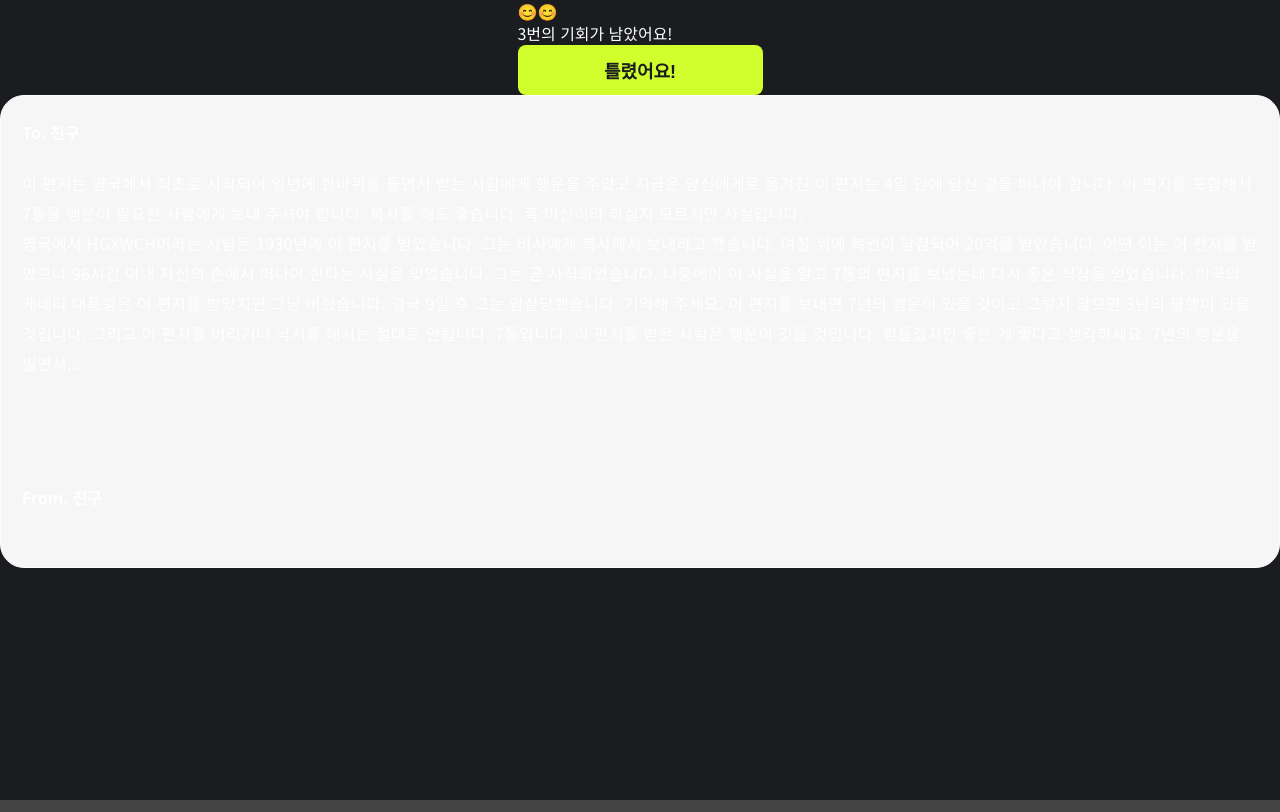
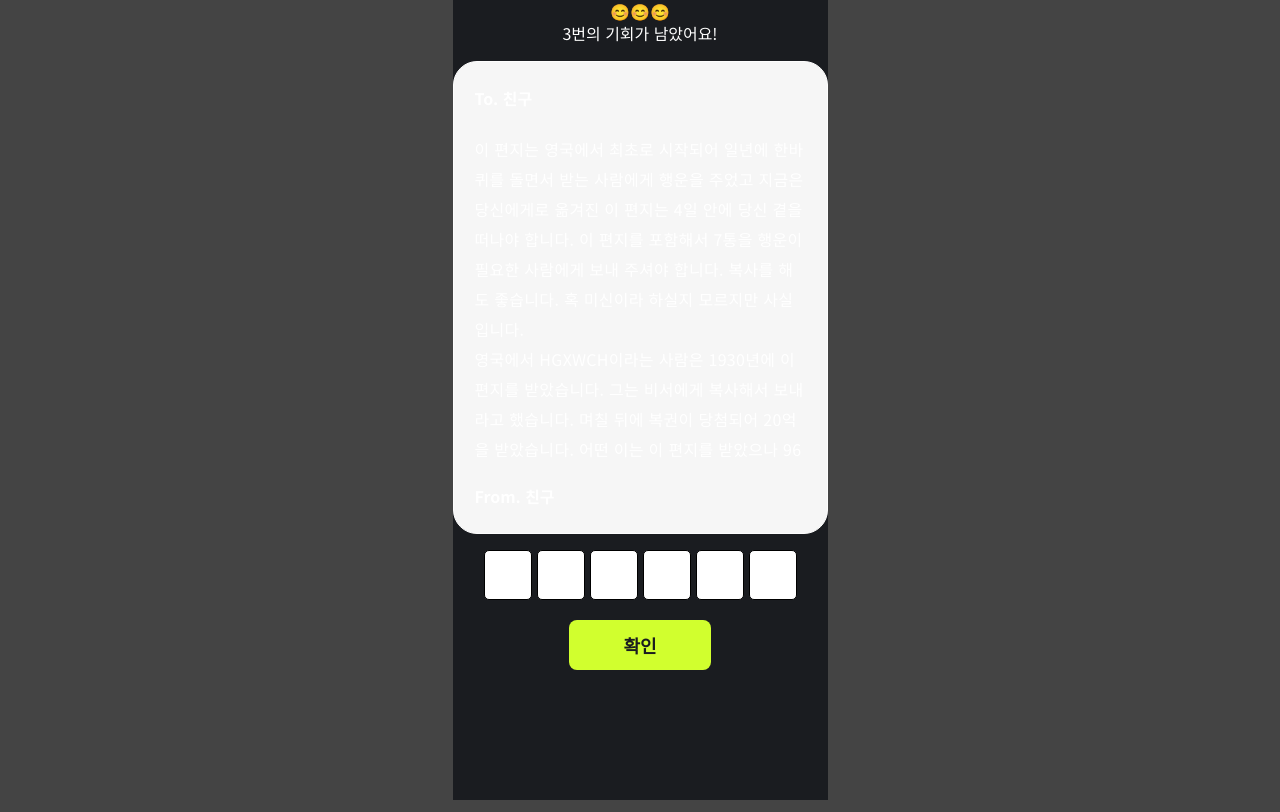
Before and after one commit to Catch-Letter/Catch-Letter-FE, a React (Vite) app: page /tryAnswer in a window 1280 px wide. Built offline with nearby package versions, Linux system fonts and the light colour scheme.

Commit message:
feat: 간격조정 및 3번 기회 후 잠시 후 다시 시도해주세요 문구로 변경 (#20)

```diff
--- a/src/App.tsx
+++ b/src/App.tsx
@@ -30,9 +30,9 @@ const App = () => {
               <Route path='/create' element={<CreatePost />} />
               <Route path='/postform' element={<CreatePostForm />} />
               <Route path='/success' element={<Success />} />
+              <Route path='/checkanswer' element={<CheckAnswer />} />
+              <Route path='/tryAnswer' element={<TryAnswer />} />
             </Route>
-            <Route path='/checkanswer' element={<CheckAnswer />} />
-            <Route path='/tryAnswer' element={<TryAnswer />} />
           </Routes>
         </Suspense>
       </BrowserRouter>
--- a/src/components/try-Counter/TryCounter.styles.tsx
+++ b/src/components/try-Counter/TryCounter.styles.tsx
@@ -0,0 +1,17 @@
+import { css } from '@emotion/react'
+
+export const TryCounterStyle = css`
+  display: flex;
+  flex-direction: column;
+  align-items: center;
+  margin-bottom: 16px;
+
+  .Emoji {
+    display: flex;
+    justify-content: center;
+  }
+
+  .Text {
+    font-size: 16px;
+  }
+`
--- a/src/components/try-Counter/TryCounter.tsx
+++ b/src/components/try-Counter/TryCounter.tsx
@@ -1,27 +1,19 @@
-import { Button } from '#/shared/ui/button'
-import { useState } from 'react'
+import { TryCounterStyle } from '#/components/try-Counter/TryCounter.styles'
 
-const emojis = ['😵', '😊', '😊😊']
+interface TryCounterProps {
+  chances: number
+}
 
-const TryCounter = () => {
-  const maxChances = 3
-  const [chances, setChances] = useState(maxChances)
+const emojis = ['😵', '😊', '😊😊', '😊😊😊']
 
-  const handleWrongAttempt = () => {
-    if (chances > 0) {
-      setChances(chances - 1)
-    }
-  }
-
+const TryCounter: React.FC<TryCounterProps> = ({ chances }) => {
   return (
-    <div className='flex flex-col items-center space-y-4 p-4 border rounded-lg shadow-md'>
-      <div className='text-2xl'>{emojis[chances - 1] || '😵'}</div>
-      <p className='text-lg font-semibold'>{chances}번의 기회가 남았어요!</p>
-      <Button onClick={handleWrongAttempt} disabled={chances === 0}>
-        틀렸어요!
-      </Button>
+    <div css={TryCounterStyle}>
+      <div className='Emoji'>{emojis[chances] || '😵'}</div>
+      <p className='Text'>
+        {chances === 0 ? '잠시 후 다시 시도해주세요' : `${chances}번의 기회가 남았어요!`}
+      </p>
     </div>
   )
 }
-
 export default TryCounter
--- a/src/pages/tryAnswer/TryAnswer.styles.tsx
+++ b/src/pages/tryAnswer/TryAnswer.styles.tsx
@@ -7,4 +7,13 @@ export const TryAnswerStyle = css`
   align-items: center;
   background-color: ${colors.grey[13]};
   height: 100vh;
+
+  .Input-area {
+    margin-top: 16px;
+  }
+
+  .button-area {
+    display: flex;
+    margin-top: 20px;
+  }
 `
--- a/src/pages/tryAnswer/TryAnswer.tsx
+++ b/src/pages/tryAnswer/TryAnswer.tsx
@@ -1,7 +1,10 @@
 import { LetterCard, LetterContent } from '#/components'
 import { TryCounter } from '#/components/try-Counter'
 import { TryAnswerStyle } from '#/pages/tryAnswer/TryAnswer.styles'
+import { Button } from '#/shared/ui'
+import SeparatedInput from '#/shared/ui/separated-input/separated-input'
 import { useLetterCreationStore } from '#/store/letterCreateStore'
+import { useState } from 'react'
 
 const data = {
   to: '친구',
@@ -9,12 +12,22 @@ const data = {
 영국에서 HGXWCH이라는 사람은 1930년에 이 편지를 받았습니다. 그는 비서에게 복사해서 보내라고 했습니다. 며칠 뒤에 복권이 당첨되어 20억을 받았습니다. 어떤 이는 이 편지를 받았으나 96시간 이내 자신의 손에서 떠나야 한다는 사실을 잊었습니다. 그는 곧 사직되었습니다. 나중에야 이 사실을 알고 7통의 편지를 보냈는데 다시 좋은 직장을 얻었습니다. 미국의 케네디 대통령은 이 편지를 받았지만 그냥 버렸습니다. 결국 9일 후 그는 암살당했습니다. 기억해 주세요. 이 편지를 보내면 7년의 행운이 있을 것이고 그렇지 않으면 3년의 불행이 있을 것입니다. 그리고 이 편지를 버리거나 낙서를 해서는 절대로 안됩니다. 7통입니다. 이 편지를 받은 사람은 행운이 깃들 것입니다. 힘들겠지만 좋은 게 좋다고 생각하세요. 7년의 행운을 빌면서...`,
   from: '친구',
 }
+
 const TryAnswer = () => {
   const { selectedColor, selectedFont, selectedPattern } = useLetterCreationStore()
 
+  const maxChances = 3
+  const [chances, setChances] = useState<number>(maxChances)
+
+  const handleWrongAttempt = () => {
+    if (chances > 0) {
+      setChances(chances - 1)
+    }
+  }
+
   return (
     <div css={TryAnswerStyle}>
-      <TryCounter />
+      <TryCounter chances={chances} />
       <LetterCard type={selectedColor}>
         <LetterContent
           to={data.to}
@@ -25,6 +38,14 @@ const TryAnswer = () => {
           font={selectedFont}
         />
       </LetterCard>
+      <div className='Input-area'>
+        <SeparatedInput length={6} />
+      </div>
+      <div className='button-area'>
+        <Button onClick={handleWrongAttempt} disabled={chances === 0} width={142}>
+          확인
+        </Button>
+      </div>
     </div>
   )
 }
```
